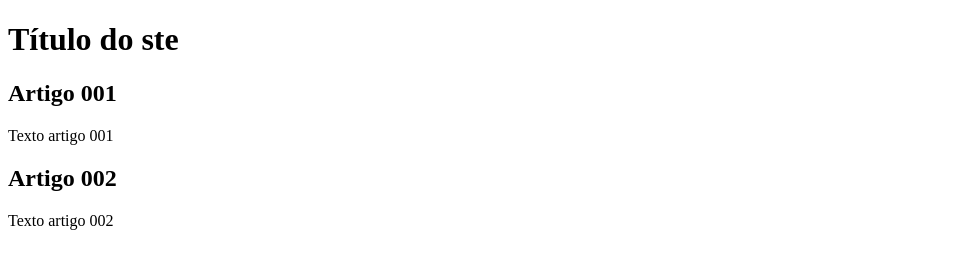
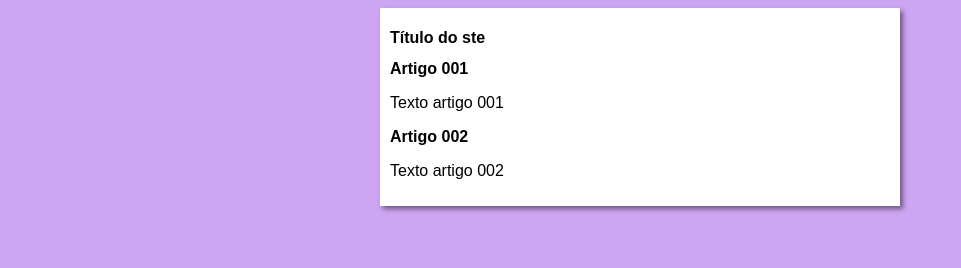
Before and after one commit to leosobrinho/projeto-site, a plain HTML site: page index.html in a window 1280 px wide. Shown: the whole page, without its empty margins (0-961 px from the left). Drawn offline with Linux system fonts and the light colour scheme.

Commit message:
iniciei o design

```diff
--- /dev/null
+++ b/estilos/style.css
@@ -0,0 +1,16 @@
+* {
+    font-family: Arial, Helvetica, sans-serif;
+    font-size: 16px;
+}
+
+body {
+    background-color: rgb(205, 165, 242);
+}
+
+main {
+    background-color: white;
+    width: 500px;
+    margin: auto;
+    padding: 10px;
+    box-shadow: 3px 3px 5px rgba(0, 0, 0, 0.473);
+}
--- a/index.html
+++ b/index.html
@@ -4,6 +4,7 @@
     <meta charset="UTF-8">
     <meta name="viewport" content="width=device-width, initial-scale=1.0">
     <title>Document</title>
+    <link rel="stylesheet" href="estilos/style.css">
 </head>
 <body>
     <main>
```
